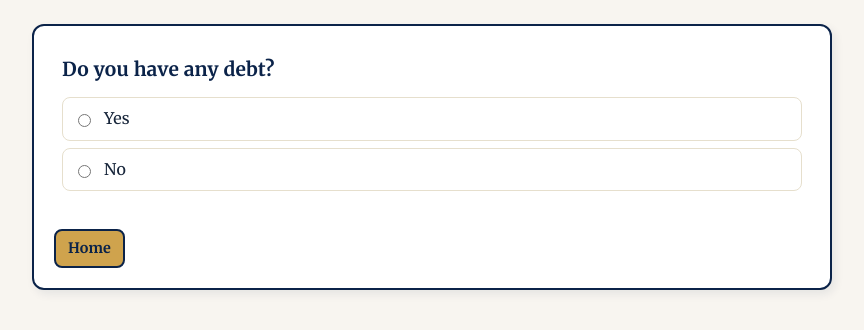
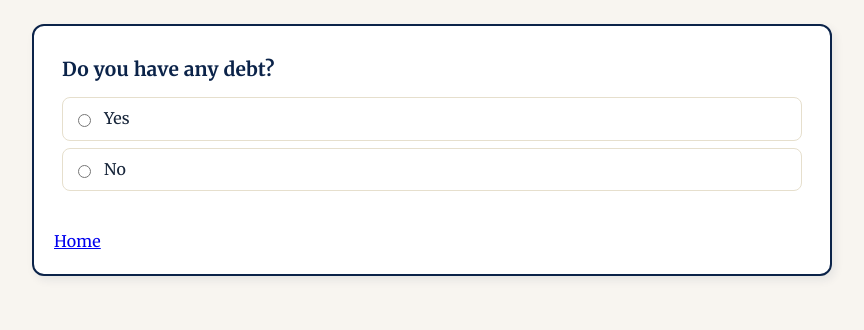
Before and after one commit to elliestinnett/elliestinnett.github.io, a plain HTML site: page financial_survey/index.html in a window 1280 px wide. Shown: the part 120-450 px from the top of the page, without its empty margins (208-1072 px from the left). Drawn offline with Linux system fonts and the light colour scheme.

Commit message:
Removed home button maybe?

```diff
--- a/financial_survey/index.html
+++ b/financial_survey/index.html
@@ -77,15 +77,15 @@
       background:var(--navy); color:#fff; box-shadow:1px 2px 5px rgb(207 163 77 / .35);
       transition:.2s ease-in-out
     }
-    button:hover:not(:disabled){ background:var(--gold); color:var(--navy) }
-    button:disabled{ opacity:.5; cursor:not-allowed }
+//    button:hover:not(:disabled){ background:var(--gold); color:var(--navy) }
+//    button:disabled{ opacity:.5; cursor:not-allowed }
 
-    .home-btn{
-      font-size:0.9rem; background:var(--gold); color:var(--navy);
-      border:2px solid var(--navy); border-radius:8px;
-      padding:6px 12px; font-weight:700; text-decoration:none;
-    }
-    .home-btn:hover{ background:var(--navy); color:#fff }
+//    .home-btn{
+//      font-size:0.9rem; background:var(--gold); color:var(--navy);
+//      border:2px solid var(--navy); border-radius:8px;
+//      padding:6px 12px; font-weight:700; text-decoration:none;
+//    }
+//    .home-btn:hover{ background:var(--navy); color:#fff }
 
     .result{
       margin-top:18px; padding:22px; border:2px solid var(--navy);
```
